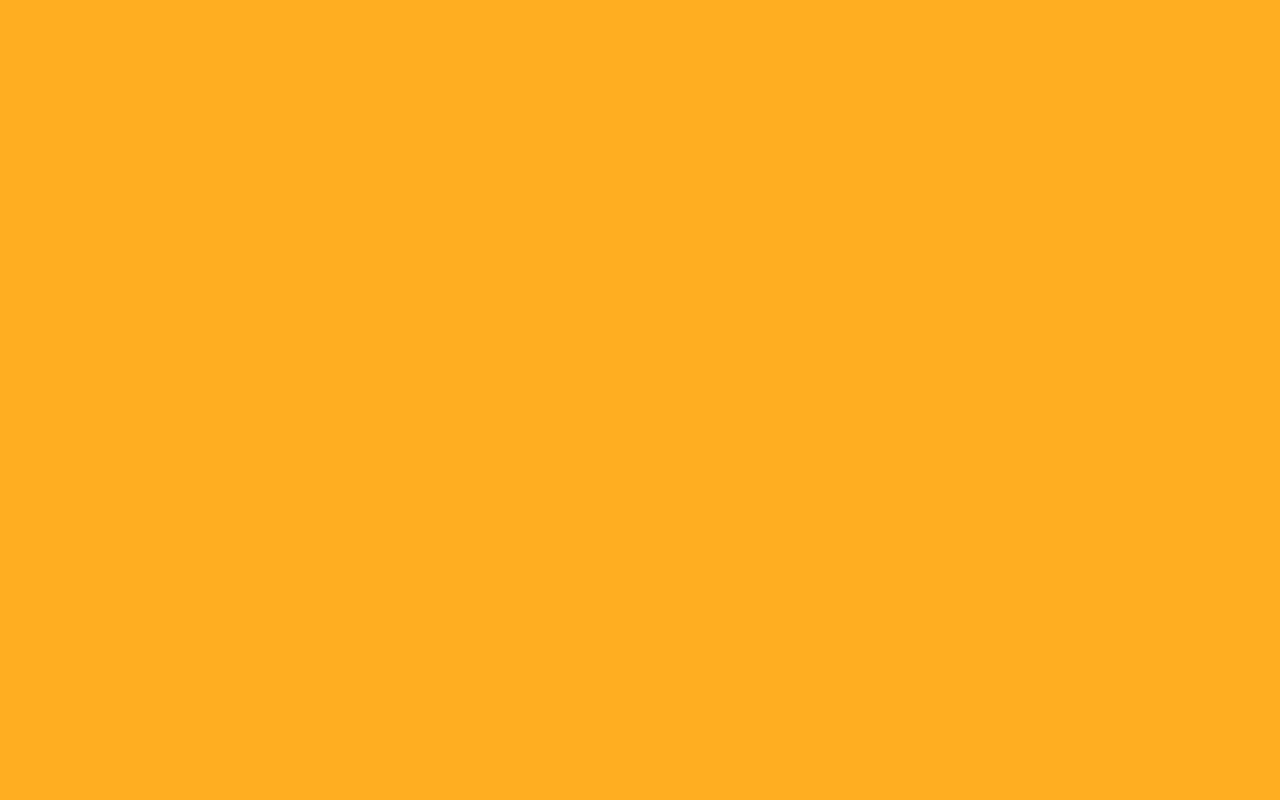
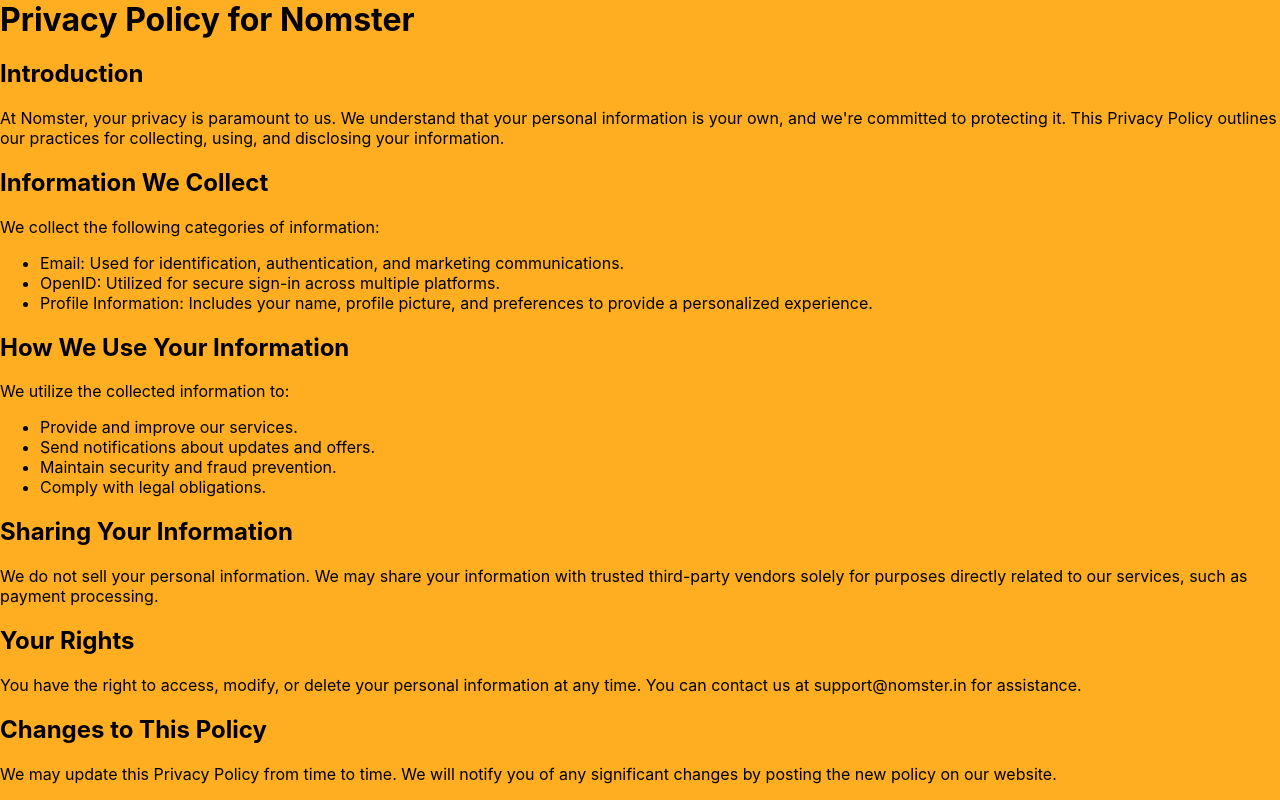
Before and after one commit to utkarshgill/nomster, a React (Create React App) app: page /privacy in a window 1280 px wide. Before the commit this address had no page. Built offline with nearby package versions, Linux system fonts and the light colour scheme.

Commit message:
another test

```diff
--- a/package.json
+++ b/package.json
@@ -28,7 +28,7 @@
     "predeploy": "npm run build",
     "deploy": "gh-pages -d build",
     "start": "react-scripts start",
-    "build": "react-scripts build",
+    "build": "react-scripts build && cp public/404.html build/404.html && cp public/CNAME build/CNAME",
     "test": "react-scripts test",
     "eject": "react-scripts eject"
   },
--- a/src/App.js
+++ b/src/App.js
@@ -7,6 +7,8 @@
 import Admin from './views/Admin.js';
 import Billing from './views/Billing.js';
 import mixpanel from 'mixpanel-browser';
+import Privacy from './views/Privacy.js';
+import Tos from './views/Tos.js';
 
 const MIXPANEL_TOKEN = '9937813cca9141bdb4adf8b6a5345d44'; // Replace with your Mixpanel project token
 
@@ -34,6 +36,8 @@
         <Route path='/home' element={<Home />} />
         <Route path='/admin' element={<Admin />} />
         <Route path='/billing' element={<Billing />} />
+        <Route path='/privacy' element={<Privacy />} />
+        <Route path='/tos' element={<Tos />} />
       </Routes>
     </BrowserRouter>
 
--- a/src/index.js
+++ b/src/index.js
@@ -3,6 +3,15 @@
 import './index.scss';
 import App from './App';
 import reportWebVitals from './reportWebVitals';
+
+(function () {
+  var redirect = sessionStorage.redirect;
+  delete sessionStorage.redirect;
+  if (redirect && redirect !== window.location.href) {
+    window.history.replaceState(null, null, redirect);
+  }
+})();
+
 
 const root = ReactDOM.createRoot(document.getElementById('root'));
 root.render(
--- /dev/null
+++ b/src/views/Privacy.js
@@ -0,0 +1,39 @@
+import React from 'react';
+
+const Privacy = () => {
+    return (
+        <div>
+            <h1>Privacy Policy for Nomster</h1>
+            <h2>Introduction</h2>
+            <p>At Nomster, your privacy is paramount to us. We understand that your personal information is your own, and we're committed to protecting it. This Privacy Policy outlines our practices for collecting, using, and disclosing your information.</p>
+
+            <h2>Information We Collect</h2>
+            <p>We collect the following categories of information:</p>
+            <ul>
+                <li>Email: Used for identification, authentication, and marketing communications.</li>
+                <li>OpenID: Utilized for secure sign-in across multiple platforms.</li>
+                <li>Profile Information: Includes your name, profile picture, and preferences to provide a personalized experience.</li>
+            </ul>
+
+            <h2>How We Use Your Information</h2>
+            <p>We utilize the collected information to:</p>
+            <ul>
+                <li>Provide and improve our services.</li>
+                <li>Send notifications about updates and offers.</li>
+                <li>Maintain security and fraud prevention.</li>
+                <li>Comply with legal obligations.</li>
+            </ul>
+
+            <h2>Sharing Your Information</h2>
+            <p>We do not sell your personal information. We may share your information with trusted third-party vendors solely for purposes directly related to our services, such as payment processing.</p>
+
+            <h2>Your Rights</h2>
+            <p>You have the right to access, modify, or delete your personal information at any time. You can contact us at support@nomster.in for assistance.</p>
+
+            <h2>Changes to This Policy</h2>
+            <p>We may update this Privacy Policy from time to time. We will notify you of any significant changes by posting the new policy on our website.</p>
+        </div>
+    );
+};
+
+export default Privacy;
--- /dev/null
+++ b/src/views/Tos.js
@@ -0,0 +1,31 @@
+import React from 'react';
+
+const Tos = () => {
+    return (
+        <div>
+            <h1>Terms of Service for Nomster</h1>
+            <h2>Acceptance</h2>
+            <p>By accessing or using Nomster, you agree to comply with these Terms. If you do not agree, please do not use our services.</p>
+
+            <h2>Your Responsibilities</h2>
+            <p>You must use our services in compliance with all applicable laws and must not engage in any activity that harms others or violates their rights.</p>
+
+            <h2>Termination</h2>
+            <p>We may terminate or suspend your access to our services at our sole discretion, without notice, for conduct that we believe violates these Terms or is harmful to Nomster, other Nomster users, or third parties.</p>
+
+            <h2>Disclaimers</h2>
+            <p>Nomster is provided "as is," without any warranties of any kind, either express or implied. We make no warranty or representation with respect to the completeness, accuracy, or reliability of our services.</p>
+
+            <h2>Limitation of Liability</h2>
+            <p>Nomster shall not be liable for any indirect, incidental, special, consequential, or punitive damages, or any loss of profits or revenues, arising out of your use of our services.</p>
+
+            <h2>Changes to These Terms</h2>
+            <p>We may modify these Terms at any time. Your continued use of our services after any modification constitutes your acceptance of the new Terms.</p>
+
+            <h2>Contact</h2>
+            <p>If you have any questions about these Terms, please contact us at utkarshgill07@gmail.com.</p>
+        </div>
+    );
+};
+
+export default Tos;
--- a/src/views/styles.scss
+++ b/src/views/styles.scss
@@ -116,10 +116,8 @@
     box-sizing: border-box;
     width: 100%;
     gap: 12px;
-    padding: 12px;
     margin-bottom: 24px;
-    background-color: rgba($color: #fff, $alpha: 0.2);
-    border-radius: 40px;
+    border-radius: 28px;
     overflow-x: scroll;
     scrollbar-width: none;
     /* Firefox */
```
Also changed, not shown: public/404.html (added, +49 -0 lines), 2 other files (tests, documents, lock files or other folders).
